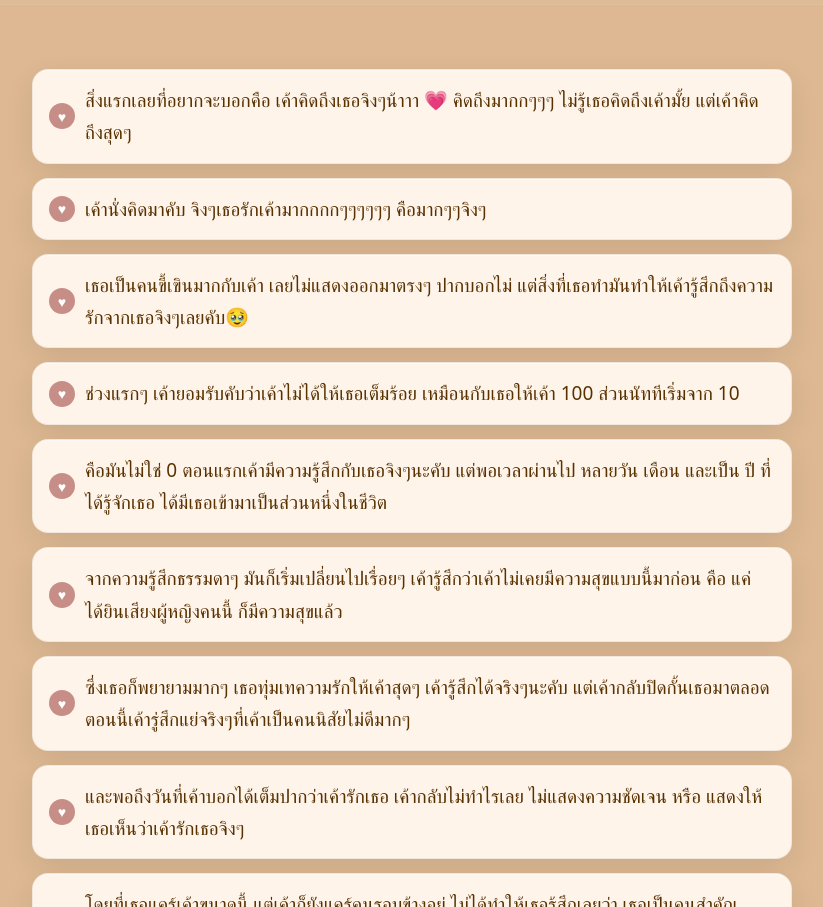
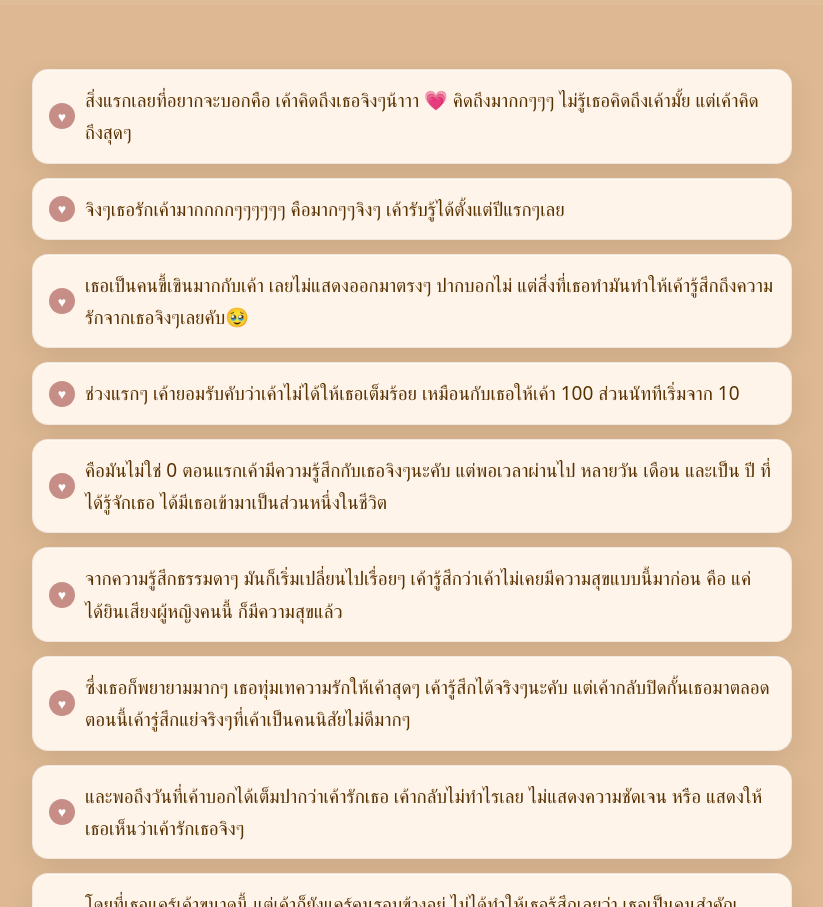
Before and after one commit to Munggon221133/my-love, a React (Vite) app: page /#/gallery in a window 1280 px wide. Shown: the whole page, without its empty margins (228-1051 px from the left). Built offline with nearby package versions, Linux system fonts and the light colour scheme.

Commit message:
feat: Update

```diff
--- a/src/pages/Gallery/Gallery.tsx
+++ b/src/pages/Gallery/Gallery.tsx
@@ -314,7 +314,7 @@ export default function Gallery() {
     // Your letter content → cards
     const notes: string[] = [
         "สิ่งแรกเลยที่อยากจะบอกคือ เค้าคิดถึงเธอจิงๆน้าาา 💗 คิดถึงมากกๆๆๆ ไม่รู้เธอคิดถึงเค้ามั้ย แต่เค้าคิดถึงสุดๆ",
-        "เค้านั่งคิดมาคับ จิงๆเธอรักเค้ามากกกกๆๆๆๆๆๆ คือมากๆๆจิงๆ",
+        "จิงๆเธอรักเค้ามากกกกๆๆๆๆๆๆ คือมากๆๆจิงๆ เค้ารับรู้ได้ตั้งแต่ปีแรกๆเลย",
         "เธอเป็นคนขี้เขินมากกับเค้า เลยไม่แสดงออกมาตรงๆ ปากบอกไม่ แต่สิ่งที่เธอทำมันทำให้เค้ารู้สึกถึงความรักจากเธอจิงๆเลยคับ🥹",
         "ช่วงแรกๆ เค้ายอมรับคับว่าเค้าไม่ได้ให้เธอเต็มร้อย เหมือนกับเธอให้เค้า 100 ส่วนนัททีเริ่มจาก 10",
         "คือมันไม่ใช่ 0 ตอนแรกเค้ามีความรู้สึกกับเธอจิงๆนะคับ แต่พอเวลาผ่านไป หลายวัน เดือน และเป็น ปี ที่ได้รู้จักเธอ ได้มีเธอเข้ามาเป็นส่วนหนึ่งในชีวิต",
```
